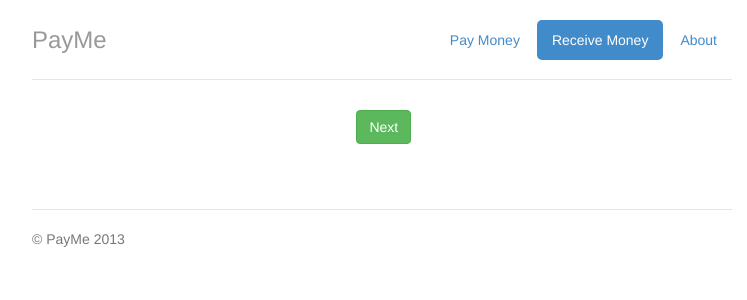
After one commit to paulodicanio86/payme, a Flask app: page /generate_payment/ in a window 1280 px wide. The commit adds this page. Shown: the top 300 px of the page, without its empty margins (258-1005 px from the left). Run offline with Flask 2, Linux system fonts and the light colour scheme.

Commit message:
added generate payment and about section

```diff
--- /dev/null
+++ b/payme/templates/generate_payment.html
@@ -0,0 +1,38 @@
+{% extends "layout.html" %}
+{% block title %} - Pay Money{% endblock %}
+{% block content %}
+  <div class="account details row">
+    <div class="col-lg-2">
+    </div>
+
+    <div class="col-lg-8 col-xs-12">
+      <form class="form-horizontal" role="form" action="/generate_payment/" method="post">
+
+
+
+
+	<div class="form-group">
+          <div class="col-lg-offset-5 col-lg-5">
+	    <button type="submit" class="btn btn-success"
+
+	    onMouseOver="output_text()"
+
+	    >Next</button>
+          </div>
+        </div>
+
+	<!-- JAVASCRIPT HERE - deacticate for the time being
+	<div class="form-group">
+	  <div class="col-lg-offset-5 col-lg-7">
+	    <p id="amount_output_text"></p>
+	  </div>
+	</div>
+	-->
+
+      </form>
+    </div>
+
+    <div class="col-lg-2">
+    </div>
+  </div>
+{% endblock %}
--- a/payme/templates/layout.html
+++ b/payme/templates/layout.html
@@ -32,9 +32,9 @@
     <div class="container">
       <div class="header">
 	<ul class="nav nav-pills pull-right">
-	  <li class="active"><a href="/">Pay Money</a></li>
-	  <li><a href="/generate_payment">Receive Money</a></li>
-	  <li><a href="/contact">About</a></li>
+	  <li{% if request.path == "/" %} class="active"{% endif %}><a href="/">Pay Money</a></li>
+	  <li{% if request.path == "/generate_payment/" %} class="active"{% endif %}><a href="/generate_payment/">Receive Money</a></li>
+	  <li{% if request.path == "/about/" %} class="active"{% endif %}><a href="/about/">About</a></li>
 	</ul>
 	<h3 class="text-muted">{{ company }}</h3>
       </div>
--- a/payme/views.py
+++ b/payme/views.py
@@ -237,6 +237,24 @@ def declined():
 
 
 #######################################
+# /generate_payment/
+#######################################
+@app.route('/generate_payment/', methods=['GET', 'POST'])
+def generate_payment(company=company):
+    return render_template('generate_payment.html',
+                           company=company)
+
+
+#######################################
+# /about/
+#######################################
+@app.route('/about/')
+def about(company=company):
+    return render_template('about.html',
+                           company=company)
+
+
+#######################################
 # Error 404
 #######################################
 @app.errorhandler(404)
--- a/requirements.txt
+++ b/requirements.txt
@@ -1,6 +1,8 @@
 Flask==0.10.1
+Flask-WTF==0.9.3
 Jinja2==2.7.1
 MarkupSafe==0.18
+WTForms==1.0.5
 Werkzeug==0.9.4
 itsdangerous==0.23
 requests==0.13.2
```
Also changed, not shown: payme/templates/about.html (added, +27 -0 lines), payme/templates/pay.html (+1 -34 lines).
